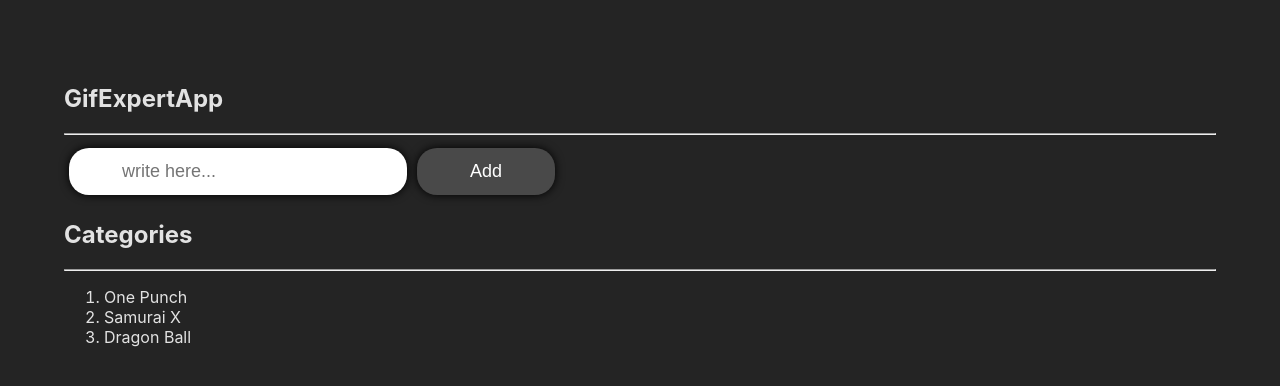
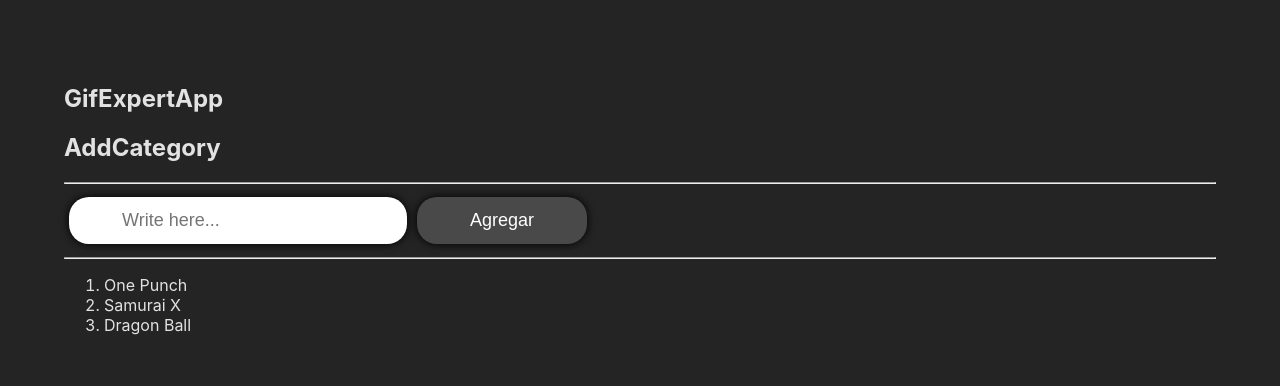
Before and after one commit to Ruben-Alvarez-Dev/REACT_FH_GIFFY, a React (Vite) app: page / in a window 1280 px wide. Shown: the top 386 px of the page. Built offline with nearby package versions, Linux system fonts and the light colour scheme.

Commit message:
hendleAdd and handleInputChange

```diff
--- /dev/null
+++ b/src/GifExpertApp.css
@@ -0,0 +1,32 @@
+button,
+input {
+  box-shadow: 0px 0px 10px #000000;
+  transition: all 0.3s ease-in-out;
+  border-radius: 20px;
+  color: white;
+  font-size: large;
+  padding: 10px 50px;
+  margin: 5px 5px 5px 5px;
+  border: 3px solid transparent;
+  cursor: pointer;
+}
+
+button {
+  background-color: #ffffff2b;
+}
+button:hover {
+  background-color: #ffffff4b;
+  box-shadow: 0px 0px 0px #000000;
+}
+
+input:hover {
+  background-color: #0000004b;
+  box-shadow: 0px 0px 10px white;
+}
+
+button:active,
+input:active {
+  background-color: #34bf15bd;
+  box-shadow: 0px 0px 0px #000000;
+  border: 3px solid #ffffffbd;
+}
--- /dev/null
+++ b/src/GifExpertApp.jsx
@@ -0,0 +1,30 @@
+/* eslint-disable no-unused-vars */
+import { useState } from "react";
+import "./GifExpertApp.css";
+import { AddCategory } from "./components/AddCategory";
+
+export const GifExpertApp = () => {
+  const [categories, setCategories] = useState([
+    "One Punch",
+    "Samurai X",
+    "Dragon Ball",
+  ]);
+
+  /*   const handleAdd = () => {
+    setCategories((cats) => [...cats, "HunterXHunter"]);
+  }; */
+
+  return (
+    <>
+      <h2>GifExpertApp</h2>
+      <AddCategory categories={categories} setCategories={setCategories} />
+      <hr />
+      {/* <button onClick={handleAdd}>Agregar</button> */}
+      <ol>
+        {categories.map((category, idx) => (
+          <li key={idx + category}>{category}</li>
+        ))}
+      </ol>
+    </>
+  );
+};
--- a/src/components/AddCategory.jsx
+++ b/src/components/AddCategory.jsx
@@ -1,17 +1,34 @@
-import React from "react";
+import React, { useState } from "react";
 
-const AddCategory = ({ categories }) => {
+export const AddCategory = ({ categories, setCategories }) => {
+  const [inputValue, setInputValue] = useState("");
+
+  const handleInputChange = (e) => {
+    setInputValue(e.target.value);
+  };
+
+  const handleAdd = (e) => {
+    e.preventDefault();
+    !inputValue
+      ? ""
+      : !categories.includes(inputValue)
+      ? setCategories([...categories, inputValue])
+      : "";
+  };
+
   return (
     <>
-      <h2>Categories</h2>
+      <h2>AddCategory</h2>
       <hr />
-      <ol>
-        {categories.map((category, idx) => (
-          <li key={idx + category}>{category}</li>
-        ))}
-      </ol>
+      <form onSubmit={handleAdd}>
+        <input
+          type="text"
+          placeholder="Write here..."
+          value={inputValue}
+          onChange={handleInputChange}
+        />
+        <button onClick={handleAdd}>Agregar</button>
+      </form>
     </>
   );
 };
-
-export default AddCategory;
--- a/src/components/GifExpertApp.jsx
+++ /dev/null
@@ -1,39 +0,0 @@
-import React, { useState } from "react";
-import AddCategory from "./AddCategory";
-
-const GifExpertApp = () => {
-  const [categories, setCategories] = useState([
-    "One Punch",
-    "Samurai X",
-    "Dragon Ball",
-  ]);
-  const [inputValue, setInputValue] = useState("");
-
-  const handleAdd = (e) => {
-    e.preventDefault();
-    !inputValue
-      ? ""
-      : categories.includes(inputValue)
-      ? ""
-      : setCategories([...categories, inputValue]);
-  };
-
-  return (
-    <>
-      <h2>GifExpertApp</h2>
-      <hr />
-      <form onSubmit={handleAdd}>
-        <input
-          type="text"
-          placeholder="write here..."
-          onChange={(e) => setInputValue(e.target.value)}
-        />
-        <button onClick={handleAdd}>Add</button>
-      </form>
-      <AddCategory categories={categories} />
-      <ol></ol>
-    </>
-  );
-};
-
-export default GifExpertApp;
--- a/src/main.jsx
+++ b/src/main.jsx
@@ -1,10 +1,12 @@
 import React from "react";
 import ReactDOM from "react-dom/client";
-import App from "./App.jsx";
 import "./index.css";
+
+import "./index.css";
+import { GifExpertApp } from "./GifExpertApp.jsx";
 
 ReactDOM.createRoot(document.getElementById("root")).render(
   <React.StrictMode>
-    <App />
+    <GifExpertApp />
   </React.StrictMode>
 );
```
Also changed, not shown: src/App.jsx (+5 -5 lines), src/components/GifGrid.jsx (added, +8 -0 lines), src/components/GridElement.jsx (added, +8 -0 lines), 1 other file (tests, documents, lock files or other folders).
